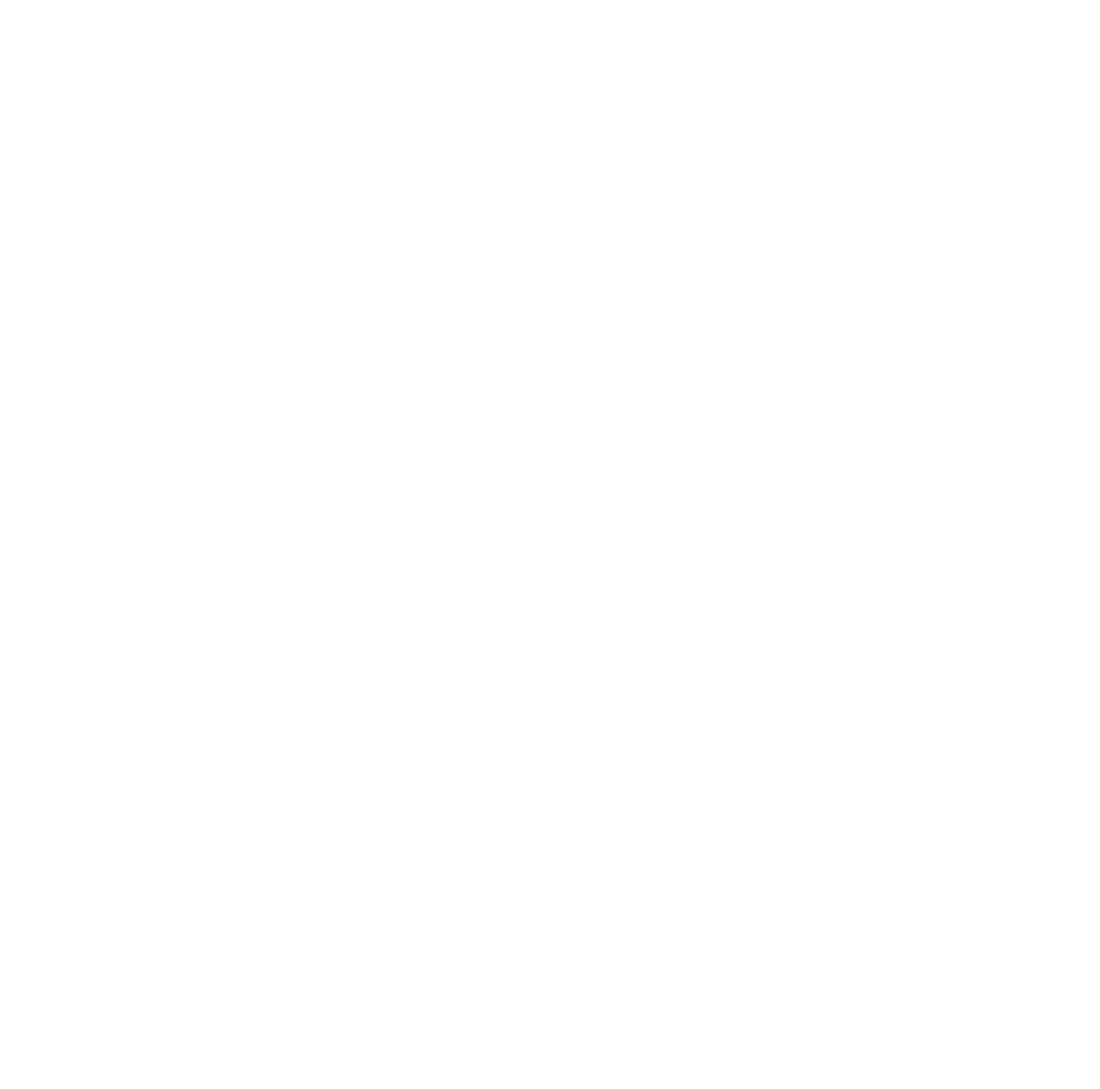
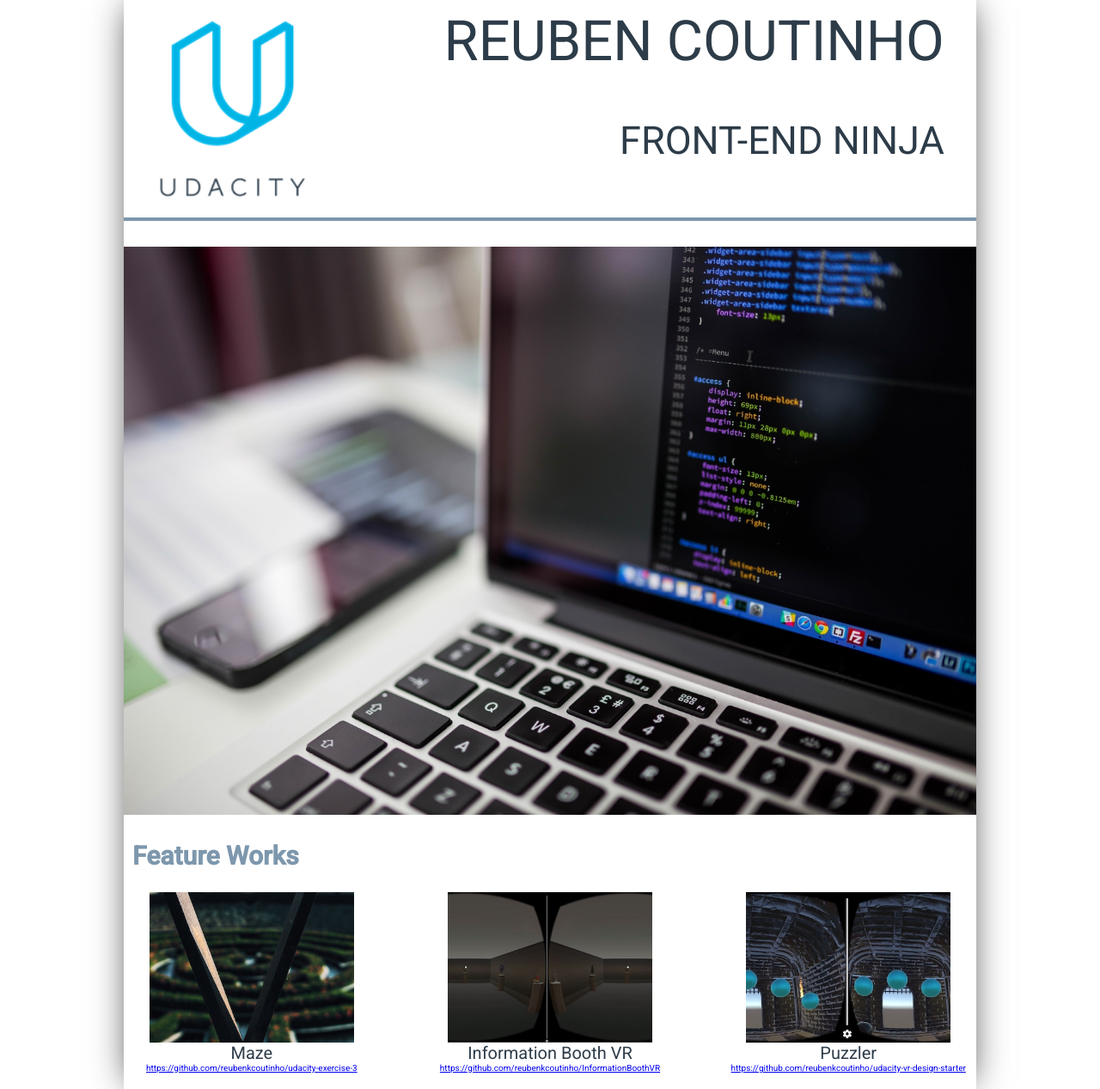
Before and after one commit to alt-ctrl-dev/udacity_fend_project3, a plain HTML site: page index.html in a window 1280 px wide. Shown: the whole page at 86% size. Before the commit the page ends 800 px from the top, so only its background shows below. Drawn offline with Linux system fonts and the light colour scheme; files that its build step writes are made by us from their sources.

Commit message:
Refactor: Updated index.html

```diff
--- a/index.html
+++ b/index.html
@@ -1,13 +1,60 @@
 <!DOCTYPE html>
 <html>
+
 <head>
-	<meta charset="utf-8">
-	<title>My Portfolio</title>
-	<link href="styles.css" rel="stylesheet">
+    <meta charset="utf-8">
+    <meta name="viewport" content="width=device-width,initial-scale=1">
+    <title>My Portfolio</title>
+    <link href="css/styles.css" rel="stylesheet">
 </head>
 
 <body>
-
+    <div class="container">
+        <header>
+            <section class="header-logo">
+                <img id="logo" src="img/logo.png" alt="logo" />
+            </section>
+            <section class="header-info">
+                <div class="name">Reuben Coutinho</div>
+                <div class="job-title">Front-end Ninja</div>
+            </section>
+        </header>
+        <section class="feature-image">
+            <img id="feature-image" src="img/featureimage.jpg" alt="featureimage" />
+        </section>
+        <section class="feature-works">
+            <h2>Feature Works</h2>
+            <div class="projects">
+                <div class="work">
+                    <img src="img/maze.jpeg" alt="project 1" />
+                    <div class="work-info">
+                        <p class="title">
+                            Maze
+                        </p>
+                        <a href="https://github.com/reubenkcoutinho/udacity-exercise-3" class="project-link">https://github.com/reubenkcoutinho/udacity-exercise-3</a>
+                    </div>
+                </div>
+                <div class="work">
+                    <img src="img/infoboothVR.jpeg" alt="project 2" />
+                    <div class="work-info">
+                        <p class="title">
+                            Information Booth VR
+                        </p>
+                        <a href="https://github.com/reubenkcoutinho/InformationBoothVR" class="project-link">https://github.com/reubenkcoutinho/InformationBoothVR</a>
+                    </div>
+                </div>
+                <div class="work">
+                    <img src="img/puzzler.jpeg" alt="project 3" />
+                    <div class="work-info">
+                        <p class="title">
+                            Puzzler
+                        </p>
+                        <a href="https://github.com/reubenkcoutinho/udacity-vr-design-starter" class="project-link">https://github.com/reubenkcoutinho/udacity-vr-design-starter</a>
+                    </div>
+                </div>
+            </div>
+        </section>
+    </div>
 </body>
 
 </html>
```
